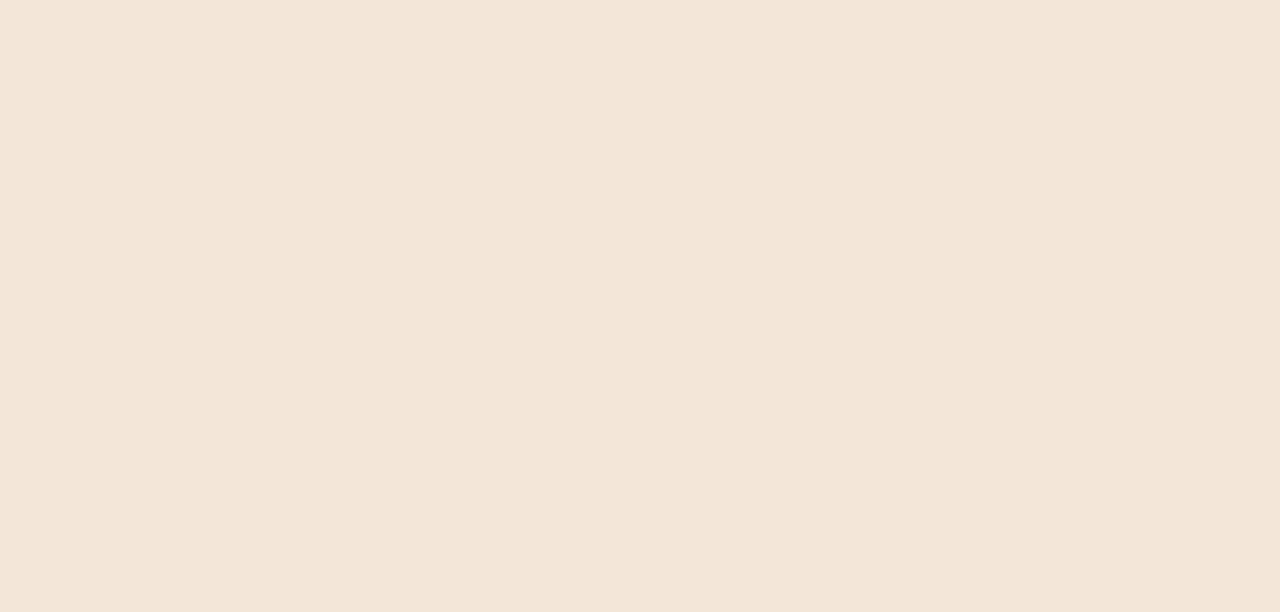
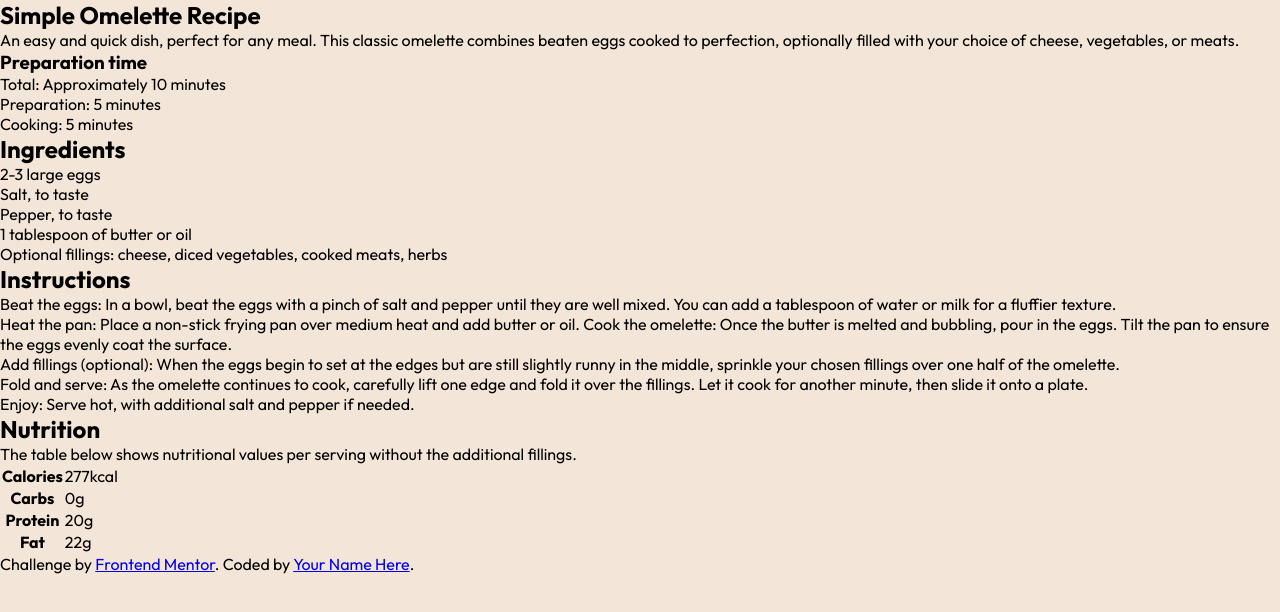
Before and after one commit to MahmoodElsaayed/recipe-page, a website built with webpack: page src/template.html in a window 1280 px wide. Built offline with nearby package versions, Linux system fonts and the light colour scheme.

Commit message:
Add recipe’s HTML content

```diff
--- a/src/template.html
+++ b/src/template.html
@@ -9,7 +9,95 @@
     </head>
 
     <body>
-
+        <main>
+            <article>
+                <div class="recipe-overview">
+                    <div class="recipe-img"></div>
+                    <h1>Simple Omelette Recipe</h1>
+                    <p>
+                        An easy and quick dish, perfect for any meal. This classic omelette combines beaten eggs cooked
+                        to perfection, optionally filled with your choice of cheese, vegetables, or meats.
+                    </p>
+                    <section class="prep-container">
+                        <h3>Preparation time</h3>
+                        <ul>
+                            <li>Total: Approximately 10 minutes</li>
+                            <li>Preparation: 5 minutes</li>
+                            <li>Cooking: 5 minutes</li>
+                        </ul>
+                    </section>
+                </div>
+                <div class="recipe-info">
+                    <section class="ingredients">
+                        <h2>Ingredients</h2>
+                        <ul>
+                            <li>2-3 large eggs</li>
+                            <li>Salt, to taste</li>
+                            <li>Pepper, to taste</li>
+                            <li>1 tablespoon of butter or oil</li>
+                            <li>Optional fillings: cheese, diced vegetables, cooked meats, herbs</li>
+                        </ul>
+                    </section>
+                    <section class="instructions">
+                        <h2>Instructions</h2>
+                        <ol>
+                            <li>
+                                <span class="bold-para">Beat the eggs</span>: In a bowl, beat the eggs with a pinch of
+                                salt and pepper until they are well
+                                mixed. You can add a tablespoon of water or milk for a fluffier texture.
+                            </li>
+                            <li>
+                                <span class="bold-para">Heat the pan</span>: Place a non-stick frying pan over medium
+                                heat and add butter or oil.
+                                Cook the omelette: Once the butter is melted and bubbling, pour in the eggs. Tilt the
+                                pan to
+                                ensure the eggs evenly coat the surface.
+                            </li>
+                            <li>
+                                <span class="bold-para">Add fillings (optional)</span>: When the eggs begin to set at
+                                the edges but are still slightly runny in
+                                the middle, sprinkle your chosen fillings over one half of the omelette.
+                            </li>
+                            <li>
+                                <span class="bold-para">Fold and serve</span>: As the omelette continues to cook,
+                                carefully lift one edge and fold it over the
+                                fillings. Let it cook for another minute, then slide it onto a plate.
+                            </li>
+                            <li>
+                                <span class="bold-para">Enjoy</span>: Serve hot, with additional salt and pepper if
+                                needed.
+                            </li>
+                        </ol>
+                    </section>
+                    <section class="nutrition">
+                        <h2>Nutrition</h2>
+                        <p>The table below shows nutritional values per serving without the additional fillings.</p>
+                        <table>
+                            <tr>
+                                <th scope="row">Calories</th>
+                                <td>277kcal</td>
+                            </tr>
+                            <tr>
+                                <th scope="row">Carbs</th>
+                                <td>0g</td>
+                            </tr>
+                            <tr>
+                                <th scope="row">Protein</th>
+                                <td>20g</td>
+                            </tr>
+                            <tr>
+                                <th scope="row">Fat</th>
+                                <td>22g</td>
+                            </tr>
+                        </table>
+                    </section>
+                </div>
+            </article>
+        </main>
+        <footer class="attribution">
+            Challenge by <a href="https://www.frontendmentor.io?ref=challenge" target="_blank">Frontend Mentor</a>.
+            Coded by <a href="#">Your Name Here</a>.
+        </footer>
     </body>
 
 </html>
```
